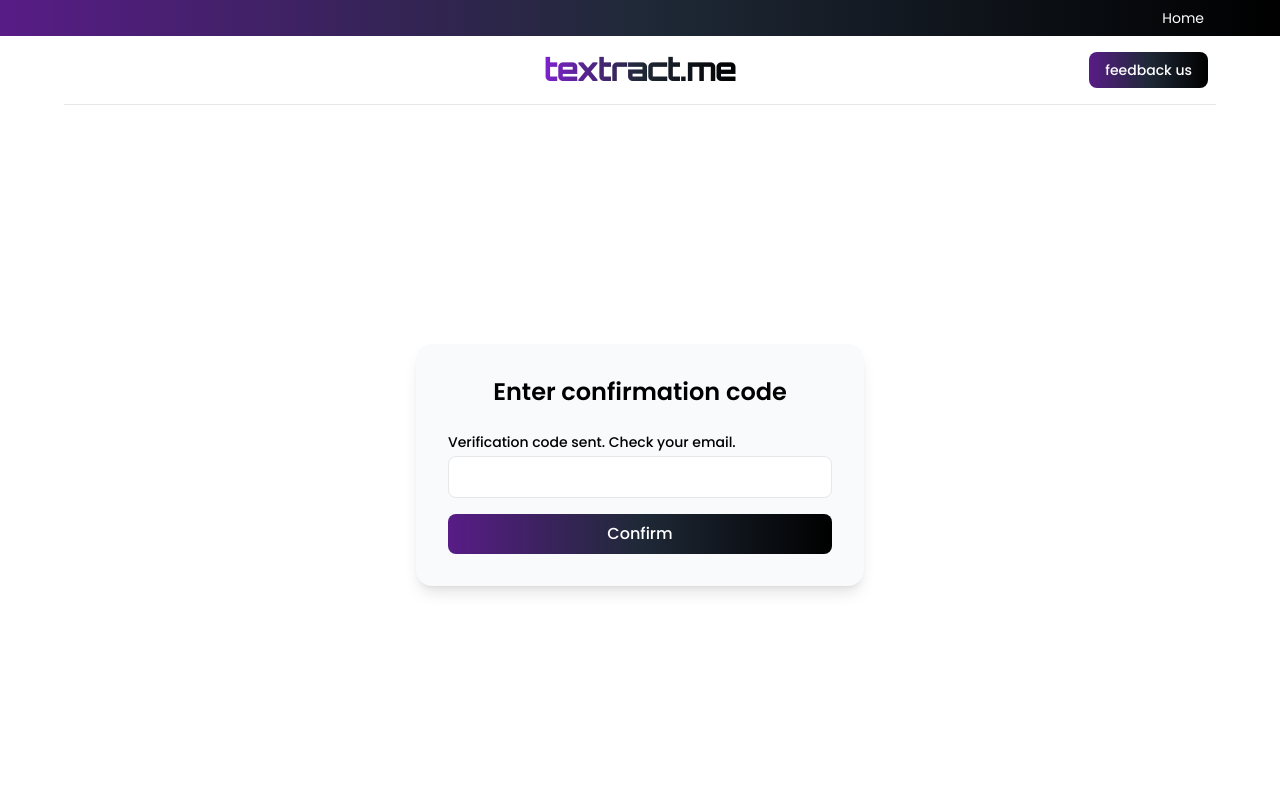
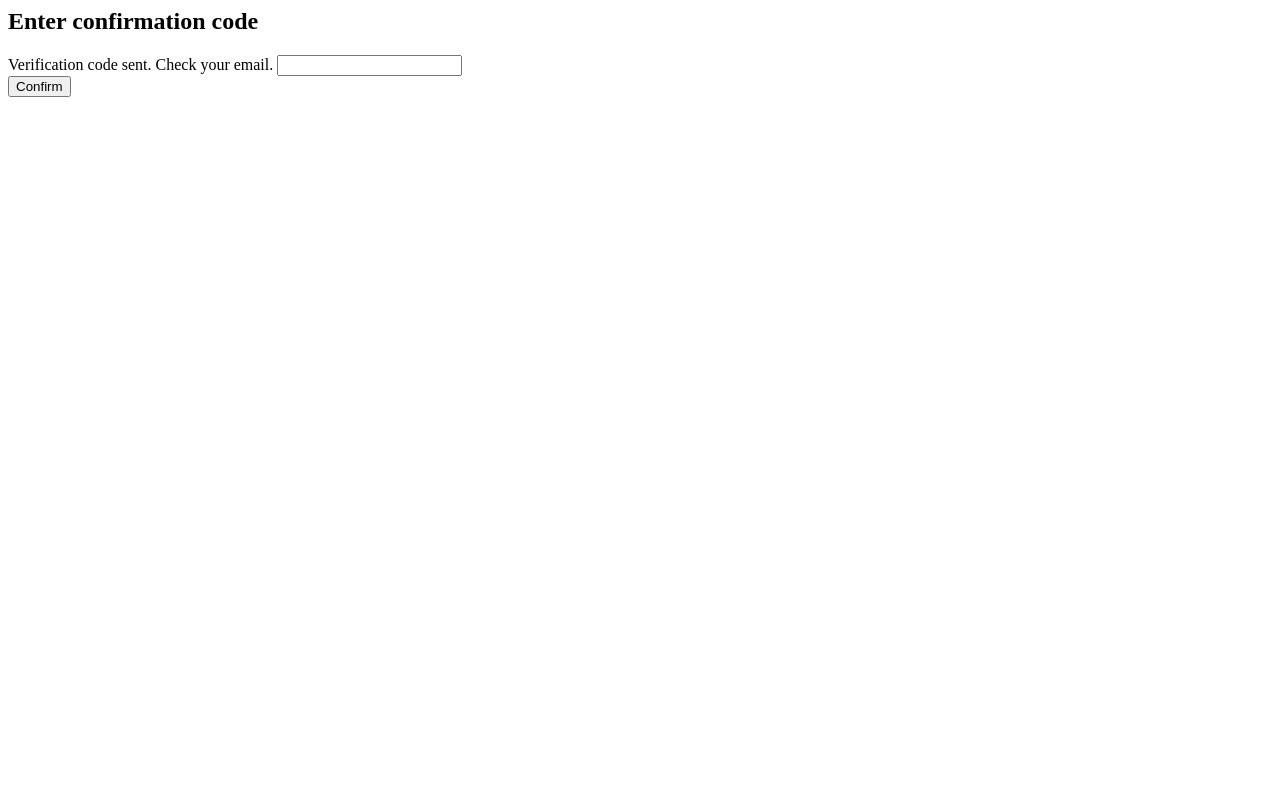
Before and after one commit to gglolppc/textract, a Python web app: template app/templates/confirm.html in a window 1280 px wide. Run offline with Jinja, Linux system fonts and the light colour scheme; the template is opened without the code that fills it: most values are stand-ins (such as "Sample title", 1, 10 or a date in 2020); some libraries are stand-ins or nearby versions.

Commit message:
confirmation html fix

```diff
--- a/app/routers/auth/auth.py
+++ b/app/routers/auth/auth.py
@@ -57,6 +57,7 @@ async def register_user(
     # редиректим на confirm с user_id
     return RedirectResponse(url=f"/auth/confirm?user_id={user.id}", status_code=303)
 
+@router.post("/resend_otp")
 
 # Шаг 2. Страница подтверждения
 @router.get("/confirm", response_class=HTMLResponse, dependencies=[Depends(guest_only)])
@@ -114,6 +115,8 @@ async def confirm_user(
     return response
 
 
+
+
 @router.get("/me")
 async def get_me(user: User = Depends(require_current_user)):
     return {"id": user.id, "email": user.email}
--- a/app/templates/confirm.html
+++ b/app/templates/confirm.html
@@ -1,47 +1,32 @@
-<!DOCTYPE html>
-<html lang="en">
-<head>
-  <meta charset="UTF-8">
-  <title>Confirm — textract.me</title>
-  <script src="https://cdn.tailwindcss.com"></script>
-  <link href="https://fonts.googleapis.com/css2?family=Orbitron:wght@500&display=swap" rel="stylesheet">
-  <link href="https://fonts.googleapis.com/css2?family=Poppins:wght@300;400;500;600&display=swap" rel="stylesheet">
-  <meta name="viewport" content="width=device-width, initial-scale=1.0">
-  <style>
-    body { font-family: 'Poppins', sans-serif; background: #fff; color: #000; }
-    .logo { font-family: 'Orbitron', sans-serif; }
-  </style>
-</head>
-<body class="flex flex-col items-center min-h-screen">
-
-  <!-- TOP BAR -->
-  <div class="w-full bg-gradient-to-r from-purple-900 via-gray-800 to-black text-white text-xs md:text-sm">
-    <div class="max-w-6xl mx-auto flex justify-end items-center px-3 py-2">
-      <a href="/" class="hover:underline">Home</a>
-    </div>
-  </div>
-
-  <!-- HEADER -->
-  <header class="w-full max-w-6xl relative flex items-center justify-center py-4 mb-6 border-b border-gray-200">
-    <h1 class="logo text-3xl font-bold bg-gradient-to-r from-purple-700 via-gray-800 to-black bg-clip-text text-transparent">
-      textract.me
-    </h1>
-    <button id="feedbackBtn" class="absolute right-2 top-1/2 -translate-y-1/2 px-4 py-2 text-sm rounded-lg text-white font-medium bg-gradient-to-r from-purple-900 via-gray-800 to-black hover:opacity-90 transition">
-      feedback us
-    </button>
-  </header>
-
 <!-- CENTER FORM -->
 <main class="flex-1 flex items-center justify-center w-full px-4">
   <div class="w-full max-w-md bg-gray-50 p-8 rounded-2xl shadow-lg">
     <h2 class="text-2xl font-semibold text-center mb-6">Enter confirmation code</h2>
+
     {% if error %}
+      {% if error == "OTP expired" %}
+        <p class="text-center text-red-500 mb-4">
+          Your confirmation code has expired. Please sign up again.
+        </p>
+      {% else %}
         <p class="text-center text-red-500 mb-4">{{ error }}</p>
       {% endif %}
+    {% endif %}
+
+    {% if error == "OTP expired" %}
+      <!-- Кнопка регистрации заново -->
+      <a href="/auth/register"
+         class="block w-full text-center py-2 rounded-lg text-white font-medium bg-gradient-to-r from-purple-900 via-gray-800 to-black hover:opacity-90 transition">
+        Sign up again
+      </a>
+    {% else %}
+      <!-- Форма подтверждения -->
       <form action="/auth/confirm" method="post" class="space-y-4">
         <input type="hidden" name="user_id" value="{{ user_id }}" />
         <div>
-          <label class="block text-sm font-medium mb-1">Verification code sent. Check your email.</label>
+          <label class="block text-sm font-medium mb-1">
+            Verification code sent. Check your email.
+          </label>
           <input type="text" name="otp_code" required
                  class="w-full border rounded-lg p-2 focus:ring-2 focus:ring-purple-500" />
         </div>
@@ -50,8 +35,6 @@
           Confirm
         </button>
       </form>
+    {% endif %}
   </div>
 </main>
-
-</body>
-</html>
```
Lines whose indentation alone changed are shown as unchanged.
